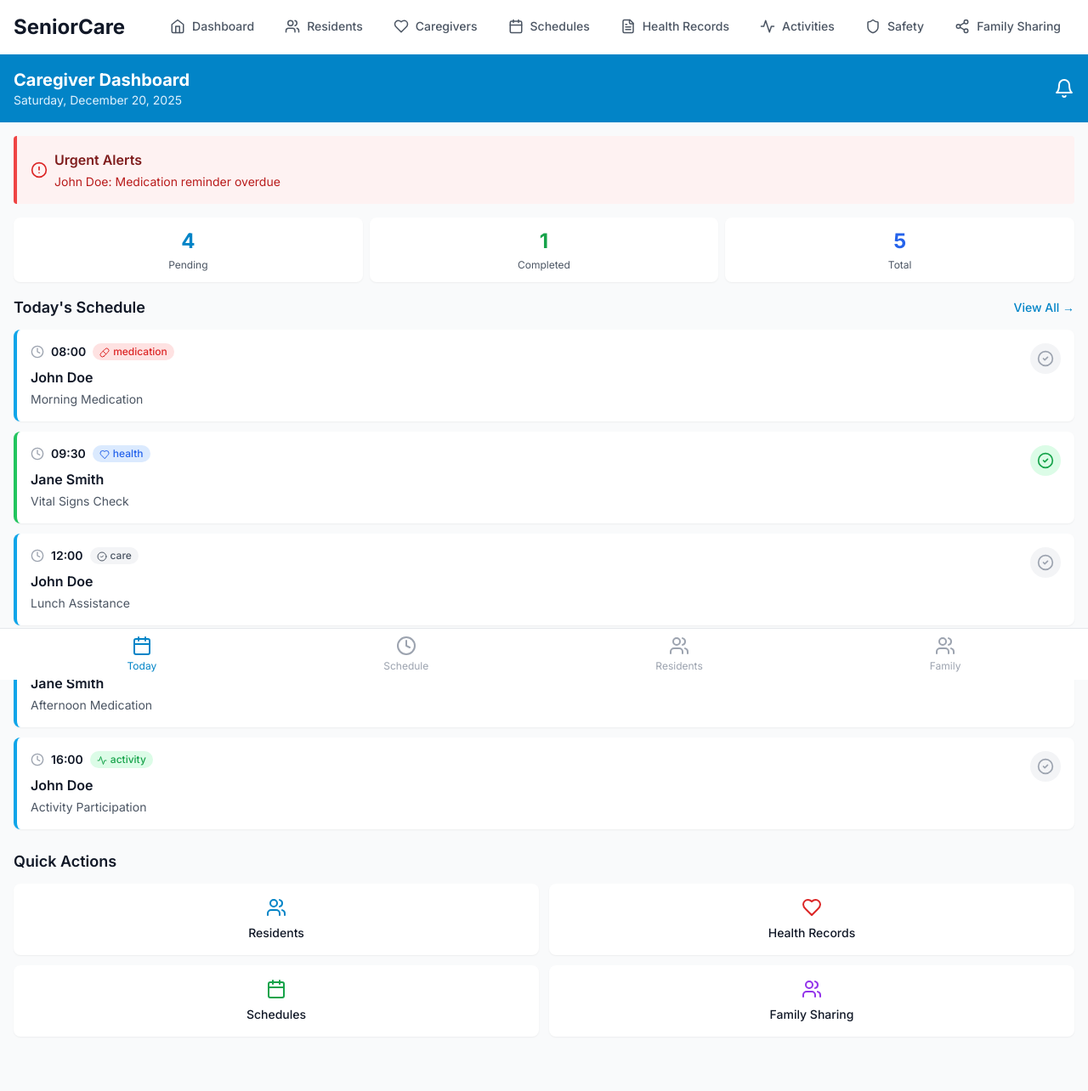
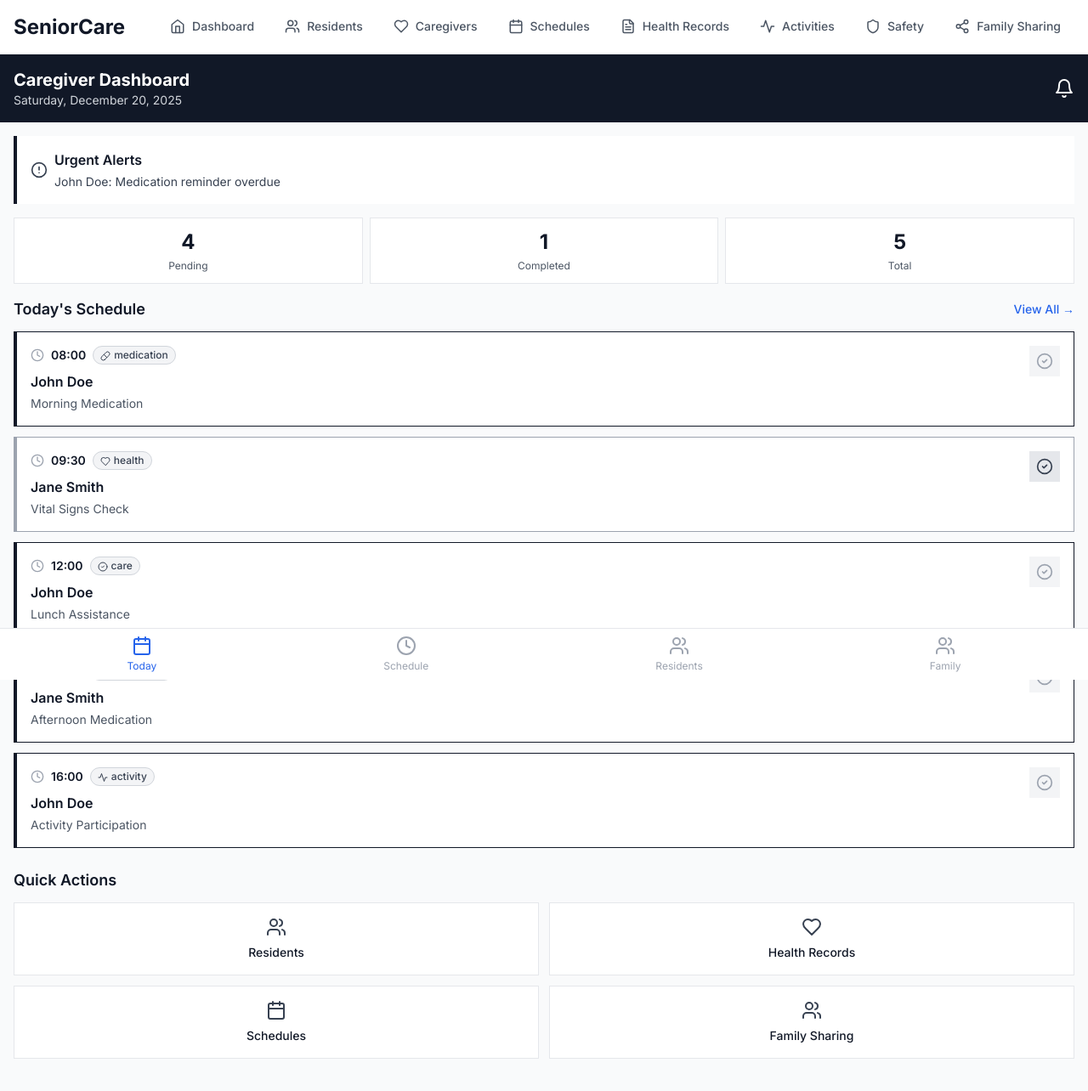
Before and after one commit to emasmela-dotcom/elderly-senior-care, a Next.js app: page /caregiver-mobile in a window 1280 px wide. Shown: the top 1284 px of the page at 85% size. Built offline with nearby package versions, Linux system fonts and the light colour scheme.

Commit message:
Complete professional monochrome redesign - remove all colors except blue accents

```diff
--- a/app/activities/page.tsx
+++ b/app/activities/page.tsx
@@ -11,14 +11,14 @@ export default function ActivitiesPage() {
         </div>
         <Link
           href="/activities/new"
-          className="flex items-center px-4 py-2 bg-primary-600 text-white rounded-lg hover:bg-primary-700 transition-colors"
+          className="flex items-center px-4 py-2 bg-blue-600 text-white border border-blue-700 hover:bg-blue-700 transition-colors"
         >
           <Plus size={20} className="mr-2" />
           Add Activity
         </Link>
       </div>
 
-      <div className="bg-white rounded-lg shadow-md p-8 text-center">
+      <div className="bg-white border border-gray-200 p-8 text-center">
         <Activity className="mx-auto h-12 w-12 text-gray-400 mb-4" />
         <h3 className="text-lg font-medium text-gray-900 mb-2">No activities yet</h3>
         <p className="text-gray-600 mb-4">Create activity programs to engage residents.</p>
--- a/app/caregiver-mobile/page.tsx
+++ b/app/caregiver-mobile/page.tsx
@@ -41,22 +41,17 @@ export default function CaregiverMobilePage() {
   }
 
   const getTaskColor = (type: string) => {
-    switch (type) {
-      case 'medication': return 'bg-red-100 text-red-600'
-      case 'health': return 'bg-blue-100 text-blue-600'
-      case 'activity': return 'bg-green-100 text-green-600'
-      default: return 'bg-gray-100 text-gray-600'
-    }
+    return 'bg-gray-100 text-gray-700 border border-gray-300'
   }
 
   return (
     <div className="min-h-screen bg-gray-50 pb-20">
       {/* Mobile Header */}
-      <div className="bg-primary-600 text-white p-4 sticky top-0 z-10">
+      <div className="bg-gray-900 text-white p-4 sticky top-0 z-10">
         <div className="flex items-center justify-between">
           <div>
             <h1 className="text-xl font-bold">Caregiver Dashboard</h1>
-            <p className="text-sm text-primary-100">{format(selectedDate, 'EEEE, MMMM d, yyyy')}</p>
+            <p className="text-sm text-gray-300">{format(selectedDate, 'EEEE, MMMM d, yyyy')}</p>
           </div>
           <Bell size={24} />
         </div>
@@ -65,13 +60,13 @@ export default function CaregiverMobilePage() {
       {/* Urgent Alerts */}
       {urgentAlerts.length > 0 && (
         <div className="mx-4 mt-4">
-          <div className="bg-red-50 border-l-4 border-red-500 p-4 rounded">
+          <div className="bg-white border-l-4 border-gray-900 p-4">
             <div className="flex items-center">
-              <AlertCircle className="text-red-600 mr-2" size={20} />
+              <AlertCircle className="text-gray-700 mr-2" size={20} />
               <div className="flex-1">
-                <h3 className="font-semibold text-red-900">Urgent Alerts</h3>
+                <h3 className="font-semibold text-gray-900">Urgent Alerts</h3>
                 {urgentAlerts.map((alert) => (
-                  <p key={alert.id} className="text-sm text-red-700 mt-1">
+                  <p key={alert.id} className="text-sm text-gray-700 mt-1">
                     {alert.resident}: {alert.message}
                   </p>
                 ))}
@@ -83,16 +78,16 @@ export default function CaregiverMobilePage() {
 
       {/* Quick Stats */}
       <div className="grid grid-cols-3 gap-2 mx-4 mt-4">
-        <div className="bg-white rounded-lg p-3 text-center shadow-sm">
-          <div className="text-2xl font-bold text-primary-600">{todayTasks.filter(t => t.status === 'pending').length}</div>
+        <div className="bg-white border border-gray-200 p-3 text-center">
+          <div className="text-2xl font-bold text-gray-900">{todayTasks.filter(t => t.status === 'pending').length}</div>
           <div className="text-xs text-gray-600 mt-1">Pending</div>
         </div>
-        <div className="bg-white rounded-lg p-3 text-center shadow-sm">
-          <div className="text-2xl font-bold text-green-600">{todayTasks.filter(t => t.status === 'completed').length}</div>
+        <div className="bg-white border border-gray-200 p-3 text-center">
+          <div className="text-2xl font-bold text-gray-900">{todayTasks.filter(t => t.status === 'completed').length}</div>
           <div className="text-xs text-gray-600 mt-1">Completed</div>
         </div>
-        <div className="bg-white rounded-lg p-3 text-center shadow-sm">
-          <div className="text-2xl font-bold text-blue-600">{todayTasks.length}</div>
+        <div className="bg-white border border-gray-200 p-3 text-center">
+          <div className="text-2xl font-bold text-gray-900">{todayTasks.length}</div>
           <div className="text-xs text-gray-600 mt-1">Total</div>
         </div>
       </div>
@@ -101,7 +96,7 @@ export default function CaregiverMobilePage() {
       <div className="mx-4 mt-4">
         <div className="flex items-center justify-between mb-3">
           <h2 className="text-lg font-semibold text-gray-900">Today's Schedule</h2>
-          <Link href="/schedules" className="text-primary-600 text-sm font-medium">
+          <Link href="/schedules" className="text-blue-600 text-sm font-medium">
             View All →
           </Link>
         </div>
@@ -113,8 +108,8 @@ export default function CaregiverMobilePage() {
             return (
               <div
                 key={task.id}
-                className={`bg-white rounded-lg p-4 shadow-sm border-l-4 ${
-                  task.status === 'completed' ? 'border-green-500' : 'border-primary-500'
+                className={`bg-white border border-gray-200 p-4 border-l-4 ${
+                  task.status === 'completed' ? 'border-gray-400' : 'border-gray-900'
                 }`}
               >
                 <div className="flex items-start justify-between">
@@ -131,10 +126,10 @@ export default function CaregiverMobilePage() {
                     <div className="text-sm text-gray-600">{task.task}</div>
                   </div>
                   <button
-                    className={`ml-4 p-2 rounded-full ${
+                    className={`ml-4 p-2 ${
                       task.status === 'completed'
-                        ? 'bg-green-100 text-green-600'
-                        : 'bg-gray-100 text-gray-400 hover:bg-primary-100 hover:text-primary-600'
+                        ? 'bg-gray-200 text-gray-700'
+                        : 'bg-gray-100 text-gray-400 hover:bg-gray-200 hover:text-gray-700'
                     }`}
                   >
                     <CheckCircle2 size={20} />
@@ -152,30 +147,30 @@ export default function CaregiverMobilePage() {
         <div className="grid grid-cols-2 gap-3">
           <Link
             href="/residents"
-            className="bg-white rounded-lg p-4 shadow-sm flex items-center justify-center flex-col"
+            className="bg-white border border-gray-200 p-4 flex items-center justify-center flex-col"
           >
-            <Users className="text-primary-600 mb-2" size={24} />
+            <Users className="text-gray-700 mb-2" size={24} />
             <span className="text-sm font-medium text-gray-900">Residents</span>
           </Link>
           <Link
             href="/health-records"
-            className="bg-white rounded-lg p-4 shadow-sm flex items-center justify-center flex-col"
+            className="bg-white border border-gray-200 p-4 flex items-center justify-center flex-col"
           >
-            <Heart className="text-red-600 mb-2" size={24} />
+            <Heart className="text-gray-700 mb-2" size={24} />
             <span className="text-sm font-medium text-gray-900">Health Records</span>
           </Link>
           <Link
             href="/schedules"
-            className="bg-white rounded-lg p-4 shadow-sm flex items-center justify-center flex-col"
+            className="bg-white border border-gray-200 p-4 flex items-center justify-center flex-col"
           >
-            <Calendar className="text-green-600 mb-2" size={24} />
+            <Calendar className="text-gray-700 mb-2" size={24} />
             <span className="text-sm font-medium text-gray-900">Schedules</span>
           </Link>
           <Link
             href="/family"
-            className="bg-white rounded-lg p-4 shadow-sm flex items-center justify-center flex-col"
+            className="bg-white border border-gray-200 p-4 flex items-center justify-center flex-col"
           >
-            <Users className="text-purple-600 mb-2" size={24} />
+            <Users className="text-gray-700 mb-2" size={24} />
             <span className="text-sm font-medium text-gray-900">Family Sharing</span>
           </Link>
         </div>
@@ -184,7 +179,7 @@ export default function CaregiverMobilePage() {
       {/* Bottom Navigation Bar (Mobile) */}
       <div className="fixed bottom-0 left-0 right-0 bg-white border-t border-gray-200 px-4 py-2">
         <div className="flex justify-around items-center">
-          <Link href="/caregiver-mobile" className="flex flex-col items-center text-primary-600">
+          <Link href="/caregiver-mobile" className="flex flex-col items-center text-blue-600">
             <Calendar size={24} />
             <span className="text-xs mt-1">Today</span>
           </Link>
--- a/app/health-records/page.tsx
+++ b/app/health-records/page.tsx
@@ -11,14 +11,14 @@ export default function HealthRecordsPage() {
         </div>
         <Link
           href="/health-records/new"
-          className="flex items-center px-4 py-2 bg-primary-600 text-white rounded-lg hover:bg-primary-700 transition-colors"
+          className="flex items-center px-4 py-2 bg-blue-600 text-white border border-blue-700 hover:bg-blue-700 transition-colors"
         >
           <Plus size={20} className="mr-2" />
           Add Health Record
         </Link>
       </div>
 
-      <div className="bg-white rounded-lg shadow-md p-8 text-center">
+      <div className="bg-white border border-gray-200 p-8 text-center">
         <FileText className="mx-auto h-12 w-12 text-gray-400 mb-4" />
         <h3 className="text-lg font-medium text-gray-900 mb-2">No health records yet</h3>
         <p className="text-gray-600 mb-4">Start tracking health information for residents.</p>
--- a/app/safety/page.tsx
+++ b/app/safety/page.tsx
@@ -11,14 +11,14 @@ export default function SafetyPage() {
         </div>
         <Link
           href="/safety/incidents/new"
-          className="flex items-center px-4 py-2 bg-primary-600 text-white rounded-lg hover:bg-primary-700 transition-colors"
+          className="flex items-center px-4 py-2 bg-blue-600 text-white border border-blue-700 hover:bg-blue-700 transition-colors"
         >
           <Plus size={20} className="mr-2" />
           Report Incident
         </Link>
       </div>
 
-      <div className="bg-white rounded-lg shadow-md p-8 text-center">
+      <div className="bg-white border border-gray-200 p-8 text-center">
         <Shield className="mx-auto h-12 w-12 text-gray-400 mb-4" />
         <h3 className="text-lg font-medium text-gray-900 mb-2">Safety Dashboard</h3>
         <p className="text-gray-600 mb-4">Monitor safety incidents and compliance status.</p>
--- a/app/schedules/page.tsx
+++ b/app/schedules/page.tsx
@@ -11,14 +11,14 @@ export default function SchedulesPage() {
         </div>
         <Link
           href="/schedules/new"
-          className="flex items-center px-4 py-2 bg-primary-600 text-white rounded-lg hover:bg-primary-700 transition-colors"
+          className="flex items-center px-4 py-2 bg-blue-600 text-white border border-blue-700 hover:bg-blue-700 transition-colors"
         >
           <Plus size={20} className="mr-2" />
           Create Schedule
         </Link>
       </div>
 
-      <div className="bg-white rounded-lg shadow-md p-8 text-center">
+      <div className="bg-white border border-gray-200 p-8 text-center">
         <CalendarIcon className="mx-auto h-12 w-12 text-gray-400 mb-4" />
         <h3 className="text-lg font-medium text-gray-900 mb-2">No schedules yet</h3>
         <p className="text-gray-600 mb-4">Create schedules for medications, appointments, and care activities.</p>
```
Also changed, not shown: app/caregivers/page.tsx (+5 -5 lines), app/family/page.tsx (+15 -16 lines), app/residents/page.tsx (+6 -6 lines), components/HealthDataSharing.tsx (+17 -17 lines).
